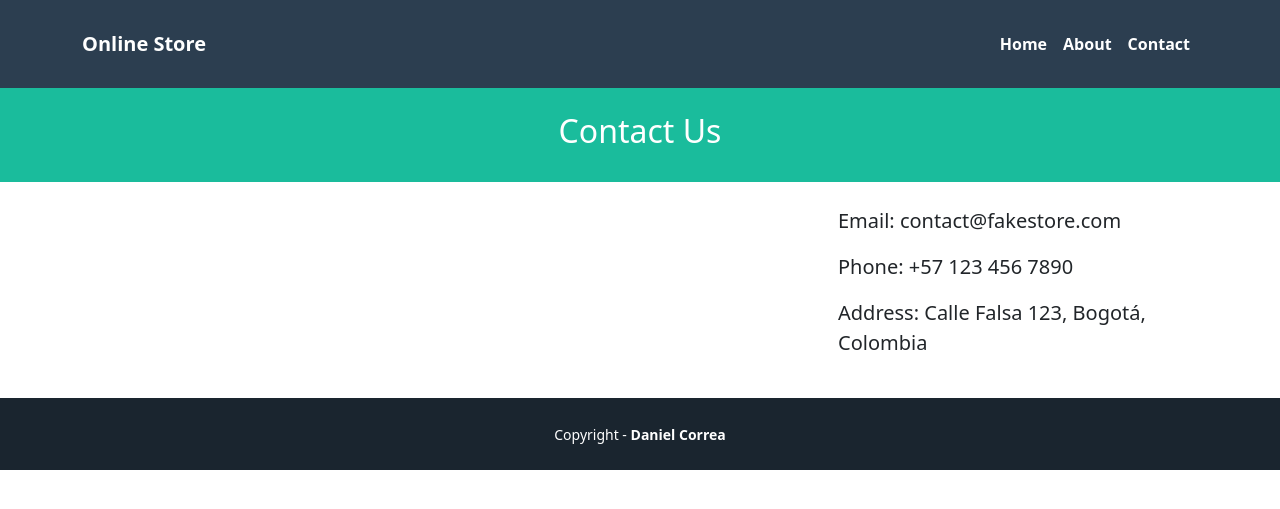
After one commit to aristcub/Tutoriales-TEIS, a Django app: page /contact/ in a window 1280 px wide. The commit adds this page. Shown: the top 509 px of the page. Run offline with Django 5.2, Linux system fonts and the light colour scheme.

Commit message:
tutorial 1, actividad 1

```diff
--- a/Tutorial1/pages/templates/pages/base.html
+++ b/Tutorial1/pages/templates/pages/base.html
@@ -1,9 +1,13 @@
-{% load static %} <!doctype html> <html lang="en"> <head>
+{% load static %}
+<!doctype html>
+<html lang="en">
+  <head>
     <meta charset="utf-8" />
     <meta name="viewport" content="width=device-width, initial-scale=1" />
     <link href="https://cdn.jsdelivr.net/npm/bootstrap@5.3.0-alpha1/dist/css/bootstrap.min.css" rel="stylesheet" crossorigin="anonymous" />
     <link href="{% static 'pages/app.css' %}" rel="stylesheet" />
-    <title>{% block title %}'Online Store'{% endblock %}</title> </head>
+    <title>{% block title %}Online Store{% endblock %}</title>
+  </head>
   <body>
     <!-- header -->
     <nav class="navbar navbar-expand-lg navbar-dark bg-secondary py-4">
@@ -15,25 +19,41 @@
         </button>
         <div class="collapse navbar-collapse" id="navbarNavAltMarkup">
           <div class="navbar-nav ms-auto">
-    <a class="nav-link active" href="#">Home</a> <a class="nav-link active" href="#">About</a>
-    </div> </div>
-    </div> </nav>
-    <header class="masthead bg-primary text-white text-center py-4"> <div class="container d-flex align-items-center flex-column">
-    <h2>{% block header_title %}'A Laravel EAFIT App'{% endblock %}</h2> </div>
+            <a class="nav-link active" href="{% url 'home' %}">Home</a>
+            <a class="nav-link active" href="{% url 'about' %}">About</a>
+            <a class="nav-link active" href="{% url 'contact' %}">Contact</a>
+          </div>
+        </div>
+      </div>
+    </nav>
+
+    <!-- header content -->
+    <header class="masthead bg-primary text-white text-center py-4">
+      <div class="container d-flex align-items-center flex-column">
+        <h2>{% block header_title %}A Laravel EAFIT App{% endblock %}</h2>
+      </div>
     </header>
-    <!-- header -->
-    <div class="container my-4"> {% block content %}
+
+    <!-- main content -->
+    <div class="container my-4">
+      {% block content %}
       {% endblock %}
     </div>
+
     <!-- footer -->
     {% block footer %}
     <div class="copyright py-4 text-center text-white">
-    <div class="container"> <small>
-    Copyright - <a class="text-reset fw-bold text-decoration-none" target="_blank" href="https://twitter.com/danielgarax">
+      <div class="container">
+        <small>
+          Copyright -
+          <a class="text-reset fw-bold text-decoration-none" target="_blank" href="https://twitter.com/danielgarax">
             Daniel Correa
-    </a> </small>
+          </a>
+        </small>
       </div>
     </div>
-    <!-- footer --> {% endblock %}
-    <script src="https://cdn.jsdelivr.net/npm/bootstrap@5.3.0-alpha1/dist/js/bootstrap.bundle.min.js" crossorigin="anonymous">
-    </script> </body> </html>
+    {% endblock %}
+
+    <script src="https://cdn.jsdelivr.net/npm/bootstrap@5.3.0-alpha1/dist/js/bootstrap.bundle.min.js" crossorigin="anonymous"></script>
+  </body>
+</html>
--- /dev/null
+++ b/Tutorial1/pages/templates/pages/contact.html
@@ -0,0 +1,16 @@
+{% extends 'pages/base.html' %}
+
+{% block title %}Contact{% endblock %}
+{% block header_title %}Contact Us{% endblock %}
+
+{% block content %}
+<div class="container">
+  <div class="row">
+    <div class="col-lg-4 ms-auto">
+      <p class="lead">Email: contact@fakestore.com</p>
+      <p class="lead">Phone: +57 123 456 7890</p>
+      <p class="lead">Address: Calle Falsa 123, Bogotá, Colombia</p>
+    </div>
+  </div>
+</div>
+{% endblock %}
--- a/Tutorial1/pages/urls.py
+++ b/Tutorial1/pages/urls.py
@@ -1,6 +1,8 @@
 from django.urls import path
-from .views import homePageView
+from .views import HomePageView, AboutPageView, ContactPageView
 
 urlpatterns = [
-    path("", homePageView, name='home')
+    path("", HomePageView.as_view(), name='home'),
+    path('about/', AboutPageView.as_view(), name='about'),
+    path('contact/', ContactPageView.as_view(), name='contact'),
 ]
--- a/Tutorial1/pages/views.py
+++ b/Tutorial1/pages/views.py
@@ -1,6 +1,31 @@
 from django.shortcuts import render
-from django.http import HttpResponse # new
+from django.views.generic import TemplateView
 
-def homePageView(request): # new
- return HttpResponse('Hello World!') # new
-# Create your views here.
+class HomePageView(TemplateView):
+    template_name = 'pages/home.html'
+
+
+class AboutPageView(TemplateView):
+    template_name = 'pages/about.html'
+
+    def get_context_data(self, **kwargs):
+        context = super().get_context_data(**kwargs)
+        context.update({
+            "title": "About us - Online Store",
+            "subtitle": "About us",
+            "description": "This is an about page ...",
+            "author": "Developed by: Your Name",
+        })
+        return context
+
+
+class ContactPageView(TemplateView):
+    template_name = 'pages/contact.html'
+
+    def get_context_data(self, **kwargs):
+        context = super().get_context_data(**kwargs)
+        context.update({
+            "title": "Contact - Online Store",
+            "subtitle": "Contact Us",
+        })
+        return context
```
Also changed, not shown: Tutorial1/pages/templates/pages/about.html (added, +13 -0 lines), Tutorial1/db.sqlite3. Lines whose indentation alone changed are shown as unchanged.
